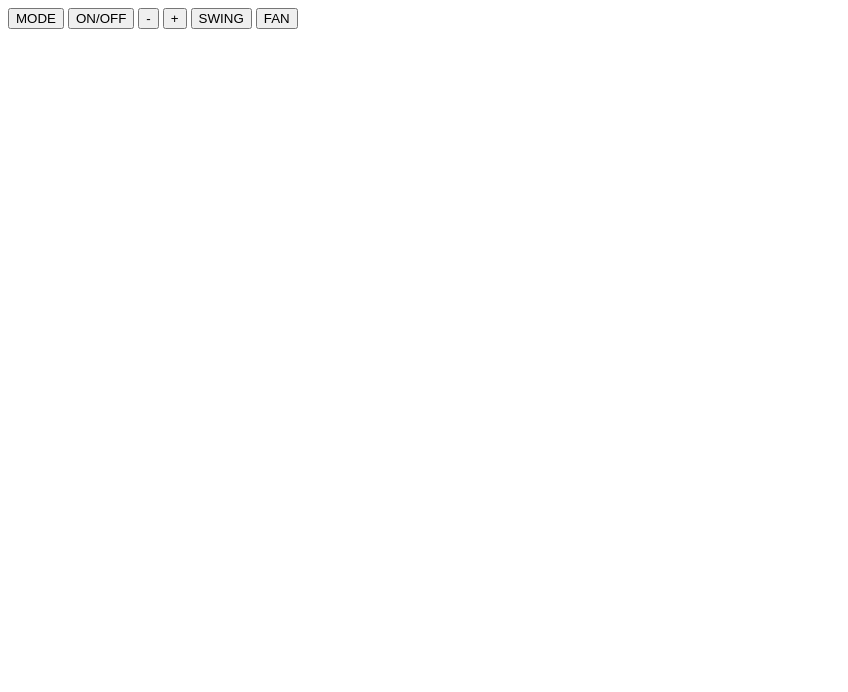
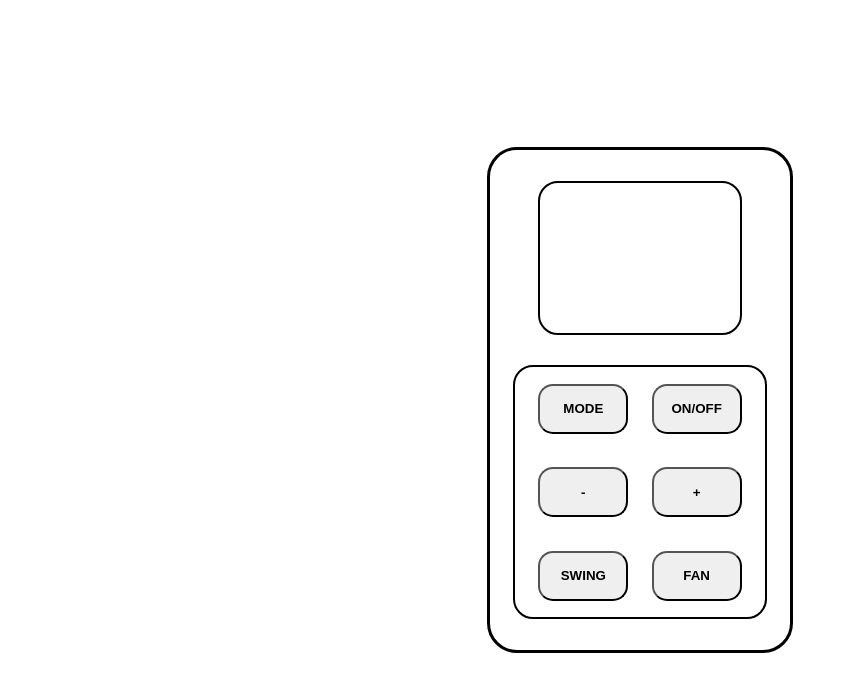
Before and after one commit to 10anshul10/remote, a plain HTML site: page index.html in a window 1280 px wide. Shown: the whole page, without its empty margins (0-848 px from the left). Drawn offline with Linux system fonts and the light colour scheme; files that its build step writes are made by us from their sources; the site is published under a folder, as on GitHub Pages, so addresses that start at the root find nothing.

Commit message:
Update index.html

```diff
--- a/index.html
+++ b/index.html
@@ -4,7 +4,7 @@
     <meta charset="UTF-8">
     <meta http-equiv="X-UA-Compatible" content="IE=edge">
     <meta name="viewport" content="width=device-width, initial-scale=1.0">
-    <link rel="stylesheet" href="/style.css">
+    <link rel="stylesheet" href="./Style/style.css">
     <title>Document</title>
 </head>
 <body>
```
